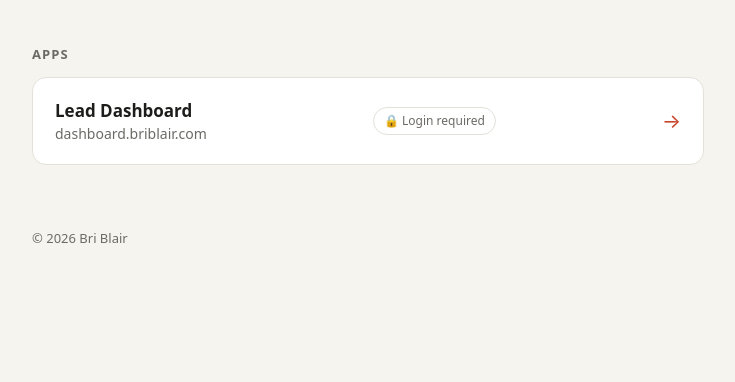
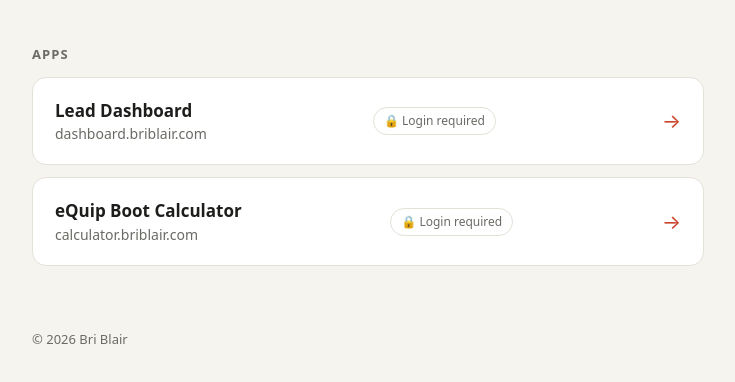
Before and after one commit to brianablair/briblair-home, a plain HTML site: page public/index.html in a window 1280 px wide. Shown: the part 158-540 px from the top of the page, without its empty margins (272-1007 px from the left). Drawn offline with Linux system fonts and the light colour scheme.

Commit message:
Add calculator link to homepage
Co-Authored-By: Claude Opus 5.5 <noreply@anthropic.com>
Claude-Session: https://claude.ai/code/session_01Ks1K3pshZQyNPpiC8MJSuS

```diff
--- a/public/index.html
+++ b/public/index.html
@@ -41,6 +41,14 @@
       <span class="tag">🔒 Login required</span>
       <span class="arrow" aria-hidden="true">→</span>
     </a>
+    <a class="card" href="https://calculator.briblair.com">
+      <div>
+        <div class="title">eQuip Boot Calculator</div>
+        <div class="sub">calculator.briblair.com</div>
+      </div>
+      <span class="tag">🔒 Login required</span>
+      <span class="arrow" aria-hidden="true">→</span>
+    </a>
   </div>
 
   <footer>© 2026 Bri Blair</footer>
```
